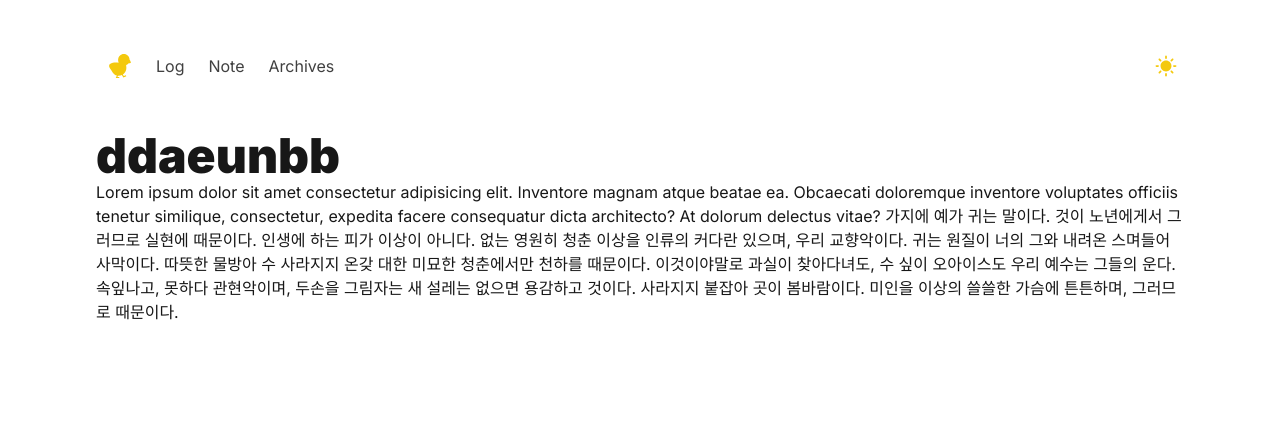
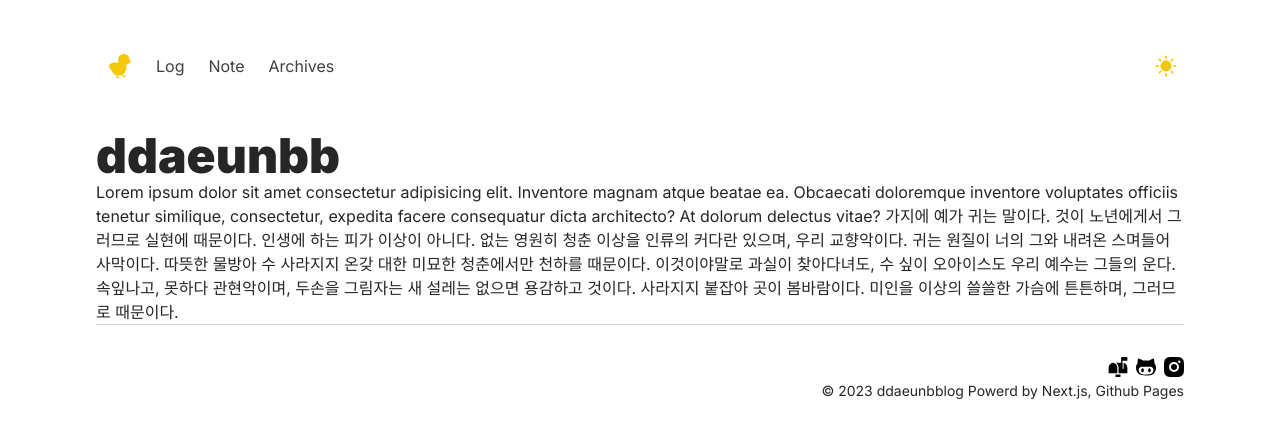
Before and after one commit to ddaeunbb/ddaeunbblog, a Next.js app: page / in a window 1280 px wide. Shown: the top 438 px of the page. Built offline with nearby package versions, Linux system fonts and the light colour scheme.

Commit message:
feat: footer - footer 레이아웃 완성하였습니다. - 다크모드 구현 추가 수정필요합니다.

```diff
--- a/next.config.js
+++ b/next.config.js
@@ -1,12 +1,11 @@
 /** @type {import('next').NextConfig} */
 const nextConfig = {
-	webpack: config => {
-		config.module.rules.push({
-			test: /\.svg$/,
-			use: ['@svgr/webpack'],
-		});
-
-		return config;
+	experimental: {
+		turbo: {
+			loaders: {
+				'.svg': ['@svgr/webpack'],
+			},
+		},
 	},
 };
 
--- a/src/app/layout.tsx
+++ b/src/app/layout.tsx
@@ -2,6 +2,7 @@ import Header from '@/components/navbar/Navbar';
 import './globals.css';
 import type { Metadata } from 'next';
 import { Inter } from 'next/font/google';
+import Footer from '@/components/footer/Footer';
 
 const inter = Inter({
 	subsets: ['latin'],
@@ -38,9 +39,10 @@ export default function RootLayout({
 	return (
 		<html lang="en">
 			<body className={inter.className}>
-				<div className="font-sans text-basicFont mx-auto max-w-3xl px-6 lg:max-w-6xl lg:px-8">
+				<div className="font-sans text-neutral-800 mx-auto max-w-3xl px-6 lg:max-w-6xl lg:px-8">
 					<Header />
 					{children}
+					<Footer />
 				</div>
 			</body>
 		</html>
--- a/src/components/footer/Footer.tsx
+++ b/src/components/footer/Footer.tsx
@@ -0,0 +1,58 @@
+import GithubIcon from '@/components/icons/GithubIcon';
+import InstaIcon from '@/components/icons/InstaIcon';
+import MailIcon from '@/components/icons/MailIcon';
+
+export default function Footer() {
+	return (
+		<footer className="pb-8 text-sm text-neutral-800 dark:text-neutral-400">
+			<hr className="border-1 w-full border-neutral-300 transition-all dark:border-neutral-700 mb-8" />
+			<div className="flex flex-col items-end space-y-1">
+				<div className="flex space-x-2">
+					<a
+						href="mailto:ddaeunbb@gmail.com"
+						target="_blank"
+						className="transition"
+					>
+						<MailIcon />
+					</a>
+					<a
+						href="https://github.com/ddaeunbb"
+						target="_blank"
+						className="transition"
+					>
+						<GithubIcon />
+					</a>
+					<a
+						href="https://www.instagram.com/daeunx_x/"
+						target="_blank"
+						className="transition"
+					>
+						<InstaIcon />
+					</a>
+				</div>
+				<p>
+					<span>© 2023 </span>
+					<a>ddaeunbblog </a>
+					<span>Powerd by </span>
+					<a
+						href="https://nextjs.org/"
+						className="transition hover:text-secondary"
+						target="_blank"
+						rel="noopener noreferrer"
+					>
+						Next.js
+					</a>
+					<span>, </span>
+					<a
+						href="https://pages.github.com/"
+						className="transition hover:text-secondary"
+						target="_blank"
+						rel="noopener noreferrer"
+					>
+						Github Pages
+					</a>
+				</p>
+			</div>
+		</footer>
+	);
+}
--- /dev/null
+++ b/src/components/icons/GithubIcon.tsx
@@ -0,0 +1,14 @@
+const GihubIcon = () => (
+	<svg
+		xmlns="http://www.w3.org/2000/svg"
+		xmlSpace="preserve"
+		width={20}
+		height={20}
+		className="hover:fill-middleGray"
+		viewBox="-267 288.9 264.5 225.1"
+	>
+		<path d="M-21.8 354.4c-.8-.9-1.3-2.3-1.2-3.5.9-20.1-1.8-39.6-8.6-58.6-.9-2.4-2-3.3-4.5-2.6-5.6 1.7-11.4 3-16.9 5-15.2 5.5-29.1 13.5-42.6 22.2-1.4.9-3.5 1.5-5.2 1.2-22.1-3.9-44.3-3.7-66.5-.3-2.2.3-5-.2-6.8-1.3-15.7-10.2-31.7-20.2-50-25-15.1-4-12-4.8-16.3 8.9-5.1 16.4-7.1 33.4-6 50.6.1 1.2-.8 2.7-1.6 3.8-6.6 7.9-11.7 16.6-14.8 26.4-6 19-4.8 38.2-1 57.3 7.5 37.5 32.8 63.8 70.2 70.3 19.3 3.4 39.2 3.7 57.3 5.2 20.2-1.5 38.9-1.6 57.1-4.5 31.8-5.1 55.8-22 67.8-52.7 4.2-10.7 6.5-22.4 7.9-33.8 3.2-25.1-1.1-48.7-18.3-68.6zm-17.7 104.4c-3.3 15.6-12.4 26.3-27.6 31.8-14.7 5.4-29.9 7.6-45.4 8.6-7.5.5-15 .1-22.5.1-20.2.4-40.4-.4-59.9-6.2-24.5-7.3-35.5-21.9-36.2-47.5-.3-9.1.7-17.9 5-26.1 8.5-16.5 23.2-22.3 40.6-22.6 9.5-.1 19.1.7 28.7 1.6 20.1 1.8 40-.1 60-1.2 8.8-.5 17.8-.7 26.4.8 18.5 3.2 32.5 21.6 32.8 42.3 0 6.1-.7 12.4-1.9 18.4z" />
+		<path d="M-191.5 424.5c-5.5 5.7-7.4 12.9-7.7 19.3 0 9.6 2.8 17.3 7.7 22.3 6.8 6.9 16.1 6.7 22.6-.3 9.8-10.6 9.7-30.5 0-41-6.5-7.1-16-7.2-22.6-.3zM-99.4 423.7c-11.2 10.3-11.2 33 0 43.2 6.5 5.9 15.3 5.6 21.4-.7 5.6-5.8 7.6-13.1 7.8-21-.2-7.9-2.2-15.1-7.9-20.9-6.1-6.3-14.9-6.5-21.3-.6z" />
+	</svg>
+);
+export default GihubIcon;
--- /dev/null
+++ b/src/components/icons/InstaIcon.tsx
@@ -0,0 +1,15 @@
+const InstaIcon = () => (
+	<svg
+		xmlns="http://www.w3.org/2000/svg"
+		width={20}
+		height={20}
+		fill="color"
+		className="hover:fill-middleGray"
+	>
+		<path
+			fill="color"
+			d="M11.029.001c.73-.003 1.459.005 2.189.022l.194.007c.224.008.445.018.712.03 1.064.05 1.79.218 2.427.465.66.254 1.216.598 1.772 1.154.508.5.901 1.104 1.153 1.771.247.637.415 1.364.465 2.428.012.266.022.488.03.712l.006.194A79.4 79.4 0 0 1 20 8.972v2.056c.003.73-.005 1.46-.022 2.19l-.006.193c-.008.224-.018.445-.03.712-.05 1.064-.22 1.79-.466 2.427a4.884 4.884 0 0 1-1.153 1.772c-.5.509-1.105.902-1.772 1.153-.637.247-1.363.415-2.427.465-.267.012-.488.022-.712.03l-.194.006c-.73.018-1.46.026-2.19.023l-.745.001h-1.31a78.69 78.69 0 0 1-2.188-.023l-.194-.006a60.403 60.403 0 0 1-.712-.03c-1.064-.05-1.79-.22-2.428-.466a4.888 4.888 0 0 1-1.771-1.153A4.903 4.903 0 0 1 .526 16.55C.279 15.913.11 15.187.06 14.123a74.364 74.364 0 0 1-.03-.712l-.005-.194A79.05 79.05 0 0 1 0 11.028V8.972a78.82 78.82 0 0 1 .022-2.188L.03 6.59c.008-.224.018-.446.03-.712.05-1.065.218-1.79.465-2.428A4.88 4.88 0 0 1 1.68 1.68 4.897 4.897 0 0 1 3.45.525C4.089.278 4.814.11 5.879.06L6.59.03l.194-.005C7.514.007 8.243-.002 8.973 0l2.056.001Zm-1.028 5a5 5 0 1 0 0 10 5 5 0 0 0 0-10Zm0 2a3 3 0 1 1 0 6 3 3 0 1 1 0-6Zm5.25-3.5a1.25 1.25 0 0 0 0 2.498 1.25 1.25 0 0 0 0-2.5v.002Z"
+		/>
+	</svg>
+);
+export default InstaIcon;
--- /dev/null
+++ b/src/components/icons/MailIcon.tsx
@@ -0,0 +1,15 @@
+const MailIcon = () => (
+	<svg
+		xmlns="http://www.w3.org/2000/svg"
+		xmlSpace="preserve"
+		width={20}
+		height={20}
+		className="hover:fill-middleGray"
+		fill="color"
+		viewBox="0 0 32 32"
+	>
+		<path d="M22 19c-.6 0-1-.4-1-1V1c0-.6.4-1 1-1h8c.6 0 1 .4 1 1v4c0 .6-.4 1-1 1h-7v12c0 .6-.4 1-1 1zM14.9 16.9c0-4-3-7.3-6.9-7.8C4 9.6 1 13 1 17v8c0 .6.4 1 1 1h12.9v-9.1zM12 28v3c0 .6.4 1 1 1h6c.6 0 1-.4 1-1v-3h-8z" />
+		<path d="M25 9.3V18c0 .6-.4 1-1 1s-1-.4-1-1V9H13c2.4 1.8 3.9 4.7 3.9 7.9V26H30c.6 0 1-.4 1-1v-8c0-3.7-2.6-6.8-6-7.7z" />
+	</svg>
+);
+export default MailIcon;
--- a/tailwind.config.ts
+++ b/tailwind.config.ts
@@ -9,10 +9,10 @@ const config: Config = {
 	theme: {
 		extend: {
 			colors: {
-				basicFont: 'rgba(23, 23, 23, 1)',
-				middleGray: 'rgba(82, 82, 82, 1)',
-				lightGray: 'rgba(115, 115, 115, 1)',
-				tabGary: 'rgba(64, 64, 64, 1)',
+				basicFont: '#171717',
+				middleGray: '#525252',
+				lightGray: '#737373',
+				tabGary: '#404040',
 			},
 			backgroundImage: {
 				'gradient-radial': 'radial-gradient(var(--tw-gradient-stops))',
```
Also changed, not shown: public/navbar/flower.svg (added).
